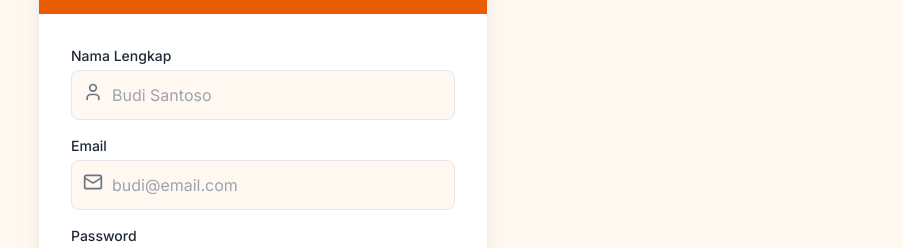
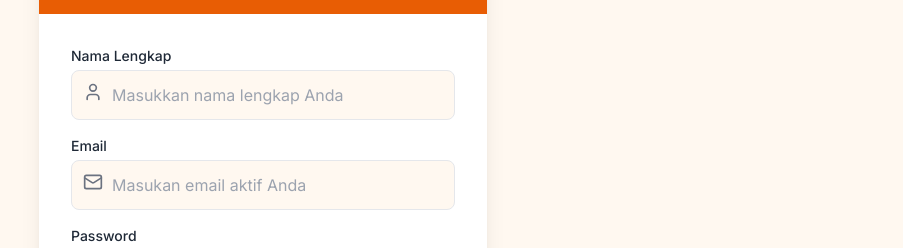
Before and after one commit to Stronghold-sys/RestoBook, a Next.js app: page /register in a window 1280 px wide. Shown: the part 214-462 px from the top of the page, without its empty margins (377-1280 px from the left). Built offline with nearby package versions, Linux system fonts and the light colour scheme; no server answers; the database is empty.

Commit message:
style: update placeholders on register page to be more friendly and direct

```diff
--- a/src/app/register/page.tsx
+++ b/src/app/register/page.tsx
@@ -261,14 +261,14 @@ export default function RegisterPage() {
                   <label htmlFor="regName" className="text-sm font-medium text-text-light dark:text-text-dark mb-1 block">Nama Lengkap</label>
                   <div className="relative">
                     <User className="absolute left-3 top-3 h-5 w-5 text-muted" />
-                    <input id="regName" title="Nama Lengkap" name="fullName" value={formData.fullName} onChange={handleChange} className="w-full pl-10 pr-4 py-3 bg-background-light dark:bg-background-dark border border-border-light dark:border-border-dark rounded-lg focus:ring-2 focus:ring-primary outline-none" placeholder="Budi Santoso" />
+                    <input id="regName" title="Nama Lengkap" name="fullName" value={formData.fullName} onChange={handleChange} className="w-full pl-10 pr-4 py-3 bg-background-light dark:bg-background-dark border border-border-light dark:border-border-dark rounded-lg focus:ring-2 focus:ring-primary outline-none" placeholder="Masukkan nama lengkap Anda" />
                   </div>
                 </div>
                 <div>
                   <label htmlFor="regEmail" className="text-sm font-medium text-text-light dark:text-text-dark mb-1 block">Email</label>
                   <div className="relative">
                     <Mail className="absolute left-3 top-3 h-5 w-5 text-muted" />
-                    <input id="regEmail" title="Email" type="email" name="email" value={formData.email} onChange={handleChange} className="w-full pl-10 pr-4 py-3 bg-background-light dark:bg-background-dark border border-border-light dark:border-border-dark rounded-lg focus:ring-2 focus:ring-primary outline-none" placeholder="budi@email.com" />
+                    <input id="regEmail" title="Email" type="email" name="email" value={formData.email} onChange={handleChange} className="w-full pl-10 pr-4 py-3 bg-background-light dark:bg-background-dark border border-border-light dark:border-border-dark rounded-lg focus:ring-2 focus:ring-primary outline-none" placeholder="Masukan email aktif Anda" />
                   </div>
                 </div>
                 <div>
```
